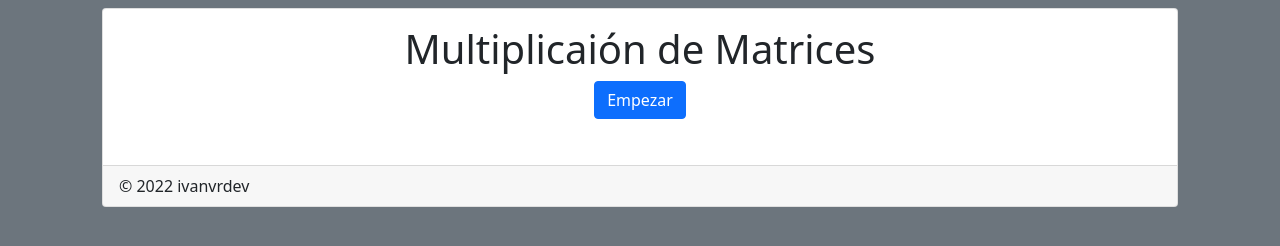
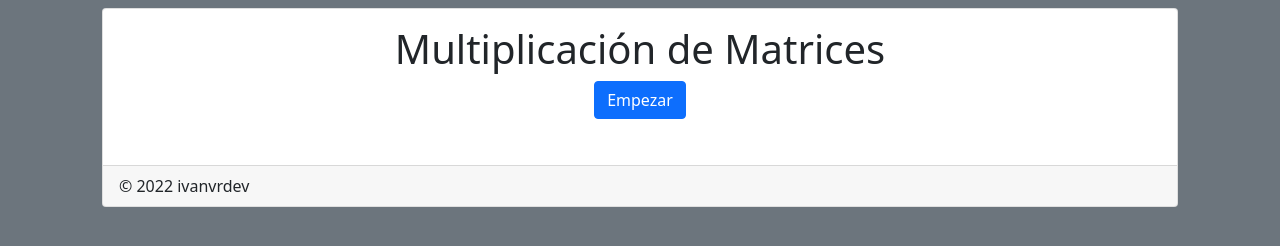
Before and after one commit to ivanvrdev/matrix_product_scripts, a website: page index.html in a window 1280 px wide. Drawn offline with nearby package versions, Linux system fonts and the light colour scheme.

Commit message:
Faltó una c jaja

```diff
--- a/index.html
+++ b/index.html
@@ -15,7 +15,7 @@
             <div class="col">
                 <div class="card">
                     <div class="card-body" id="content">
-                        <h1 class="text-center">Multiplicaión de Matrices</h1>
+                        <h1 class="text-center">Multiplicación de Matrices</h1>
                         <div id="alert"></div>
                         <!-- Inicio -->
                         <div class="text-center">
```
